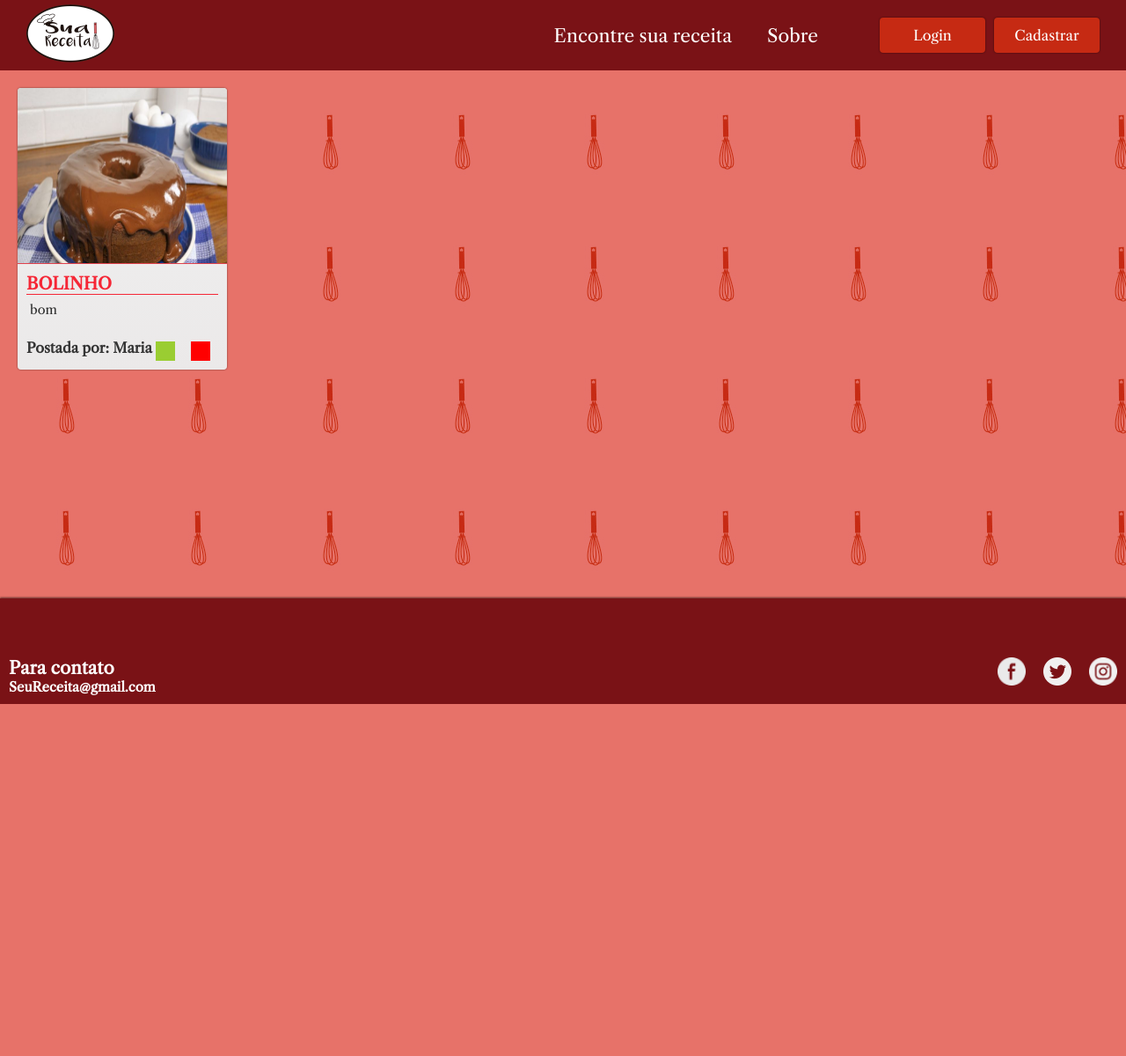
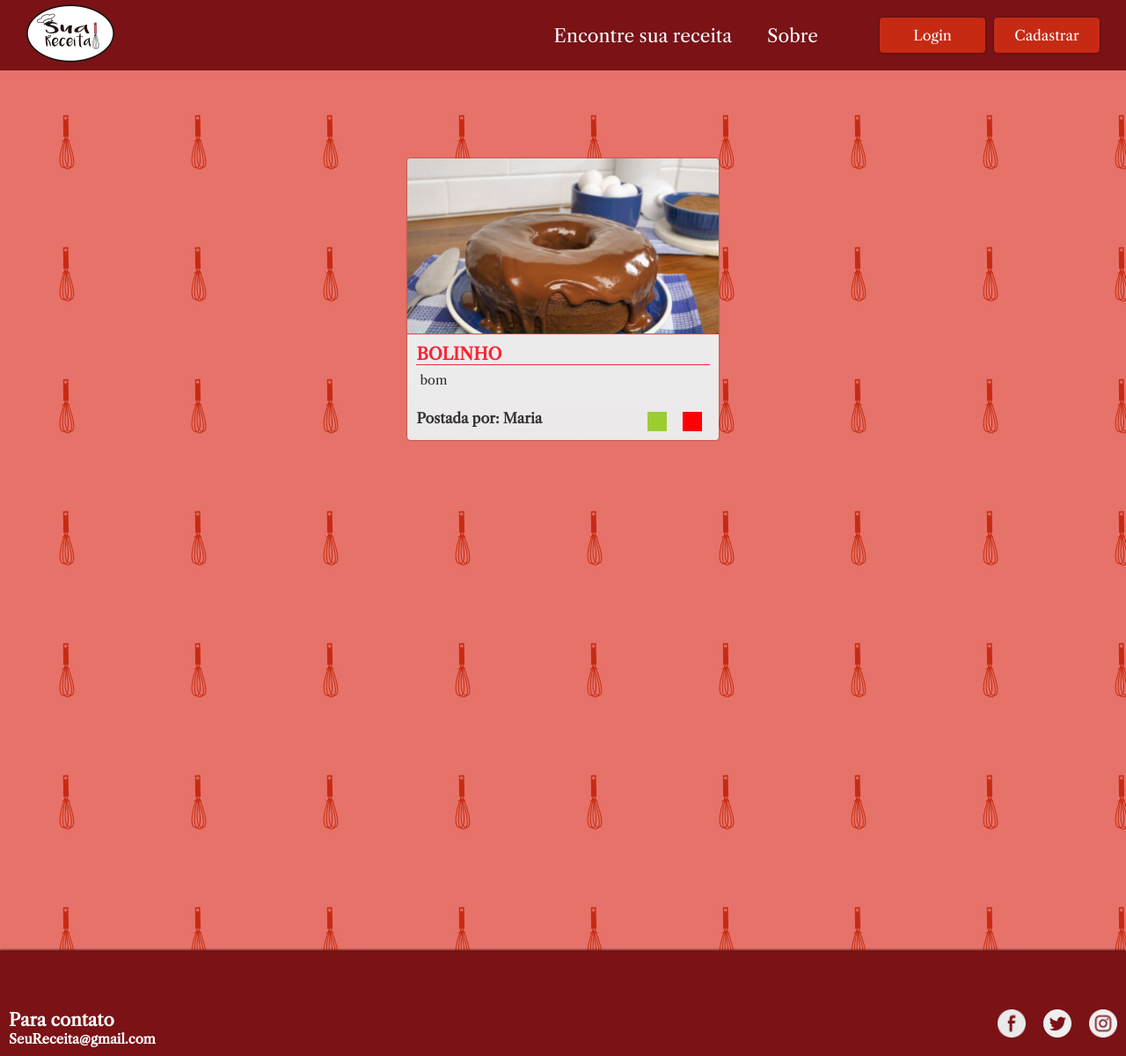
Before and after one commit to yanlock/DEMODAY, a Django app: page / in a window 1280 px wide. Shown: the whole page at 88% size. Before the commit the page ends 800 px from the top, so only its background shows below. Run offline with Django 3.2, Linux system fonts and the light colour scheme; data that the repository does not hold is empty; some web fonts are replaced.

Commit message:
trocar de grid para flex

```diff
--- a/app/static/main.css
+++ b/app/static/main.css
@@ -148,10 +148,11 @@ footer {
 /* HOME */
 
 .grid-home {
-    display: grid;
-    grid-template-columns: repeat(5, 1fr);
-    grid-gap: 1%;
-    grid-row-gap: 3%;
+    display: flex;
+    justify-content: center;
+    height: 480px;
+    align-items: center;
+    padding: 90px
 }
 
 .grid-home a {
```
